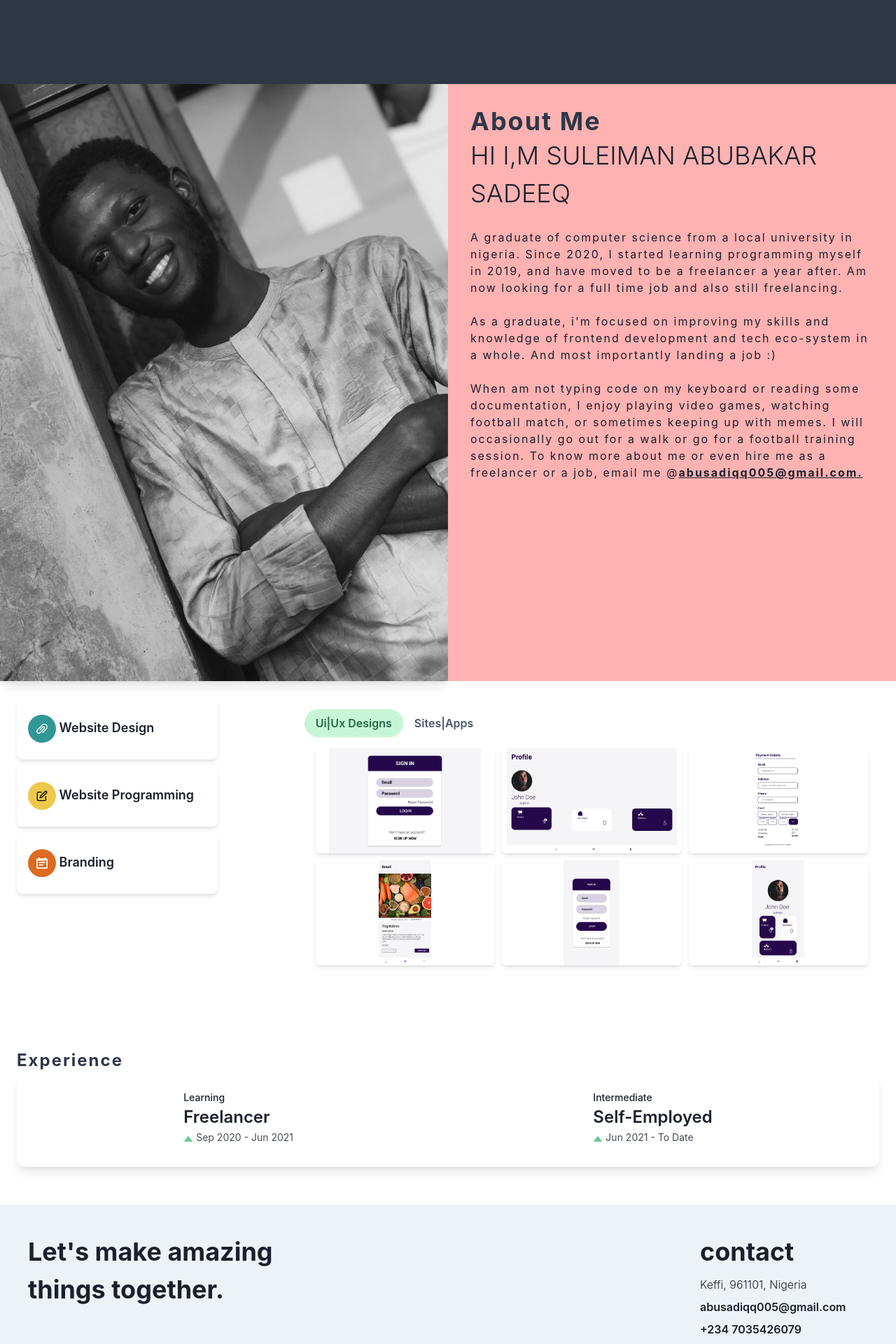
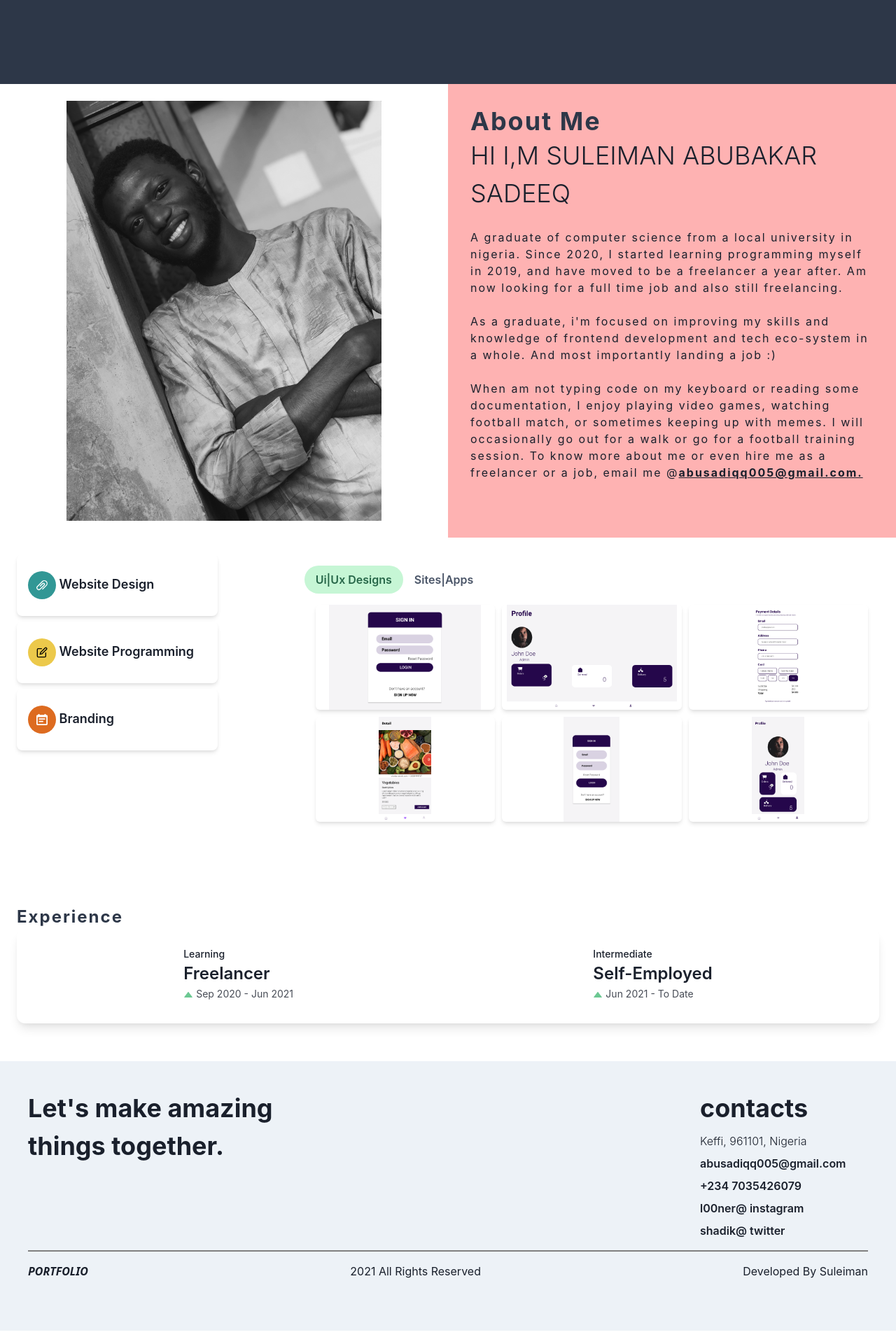
Before and after one commit to SADIQQ005/my-webste, a Next.js app: page / in a window 1280 px wide. Shown: the part 680-2600 px from the top of the page at 70% size. Built offline with nearby package versions, Linux system fonts and the light colour scheme.

Commit message:
about me section change

```diff
--- a/layouts/About.js
+++ b/layouts/About.js
@@ -6,16 +6,12 @@ export default function About() {
     <>
       <Box>
         <Grid templateColumns="repeat(2, 1fr)" templateColumns="repeat(2, 1fr)">
-          <GridItem
-            height={["100%", "100%"]}
-            bg="gray.200"
-            colSpan={[2, 1]}
-            rowSpan={[2, 1]}
-          >
+          <GridItem p={6} colSpan={[2, 2, 2, 1]} rowSpan={[2, 2, 2, 1]}>
             <Box>
               <Image
-                h='100%'
-                shadow="lg"
+                h="600px"
+                w="100%"
+                objectFit="contain"
                 src="/images/profile.jpeg"
               />
             </Box>
@@ -24,8 +20,8 @@ export default function About() {
             height="100%"
             p={8}
             bg="red.200"
-            colSpan={[2, 1]}
-            rowSpan={[2, 1]}
+            colSpan={[2, 2, 2, 1]}
+            rowSpan={[2, 2, 2, 1]}
           >
             <Heading
               letterSpacing="2px"
--- a/layouts/Contact.js
+++ b/layouts/Contact.js
@@ -34,7 +34,7 @@ export default function Contact() {
               fontSize={["2xl", "4xl"]}
               color="gray.800"
             >
-              contact
+              contacts
             </Text>
             <Text fontWeight="light" my={2}>Keffi, 961101, Nigeria</Text>
             <Text fontWeight="semibold" my={2}>abusadiqq005@gmail.com</Text>
--- a/layouts/Portfolio.js
+++ b/layouts/Portfolio.js
@@ -19,7 +19,7 @@ import {
   StatArrow,
 } from "@chakra-ui/react";
 import { AttachmentIcon, CalendarIcon, EditIcon } from "@chakra-ui/icons";
-import { Ui, web } from "./Photos";
+import { Ui, web } from "../photos/Photos";
 import Link from "next/link";
 
 export default function Portfolio() {
```
Also changed, not shown: photos/Photos.js (renamed from layouts/Photos.js).
